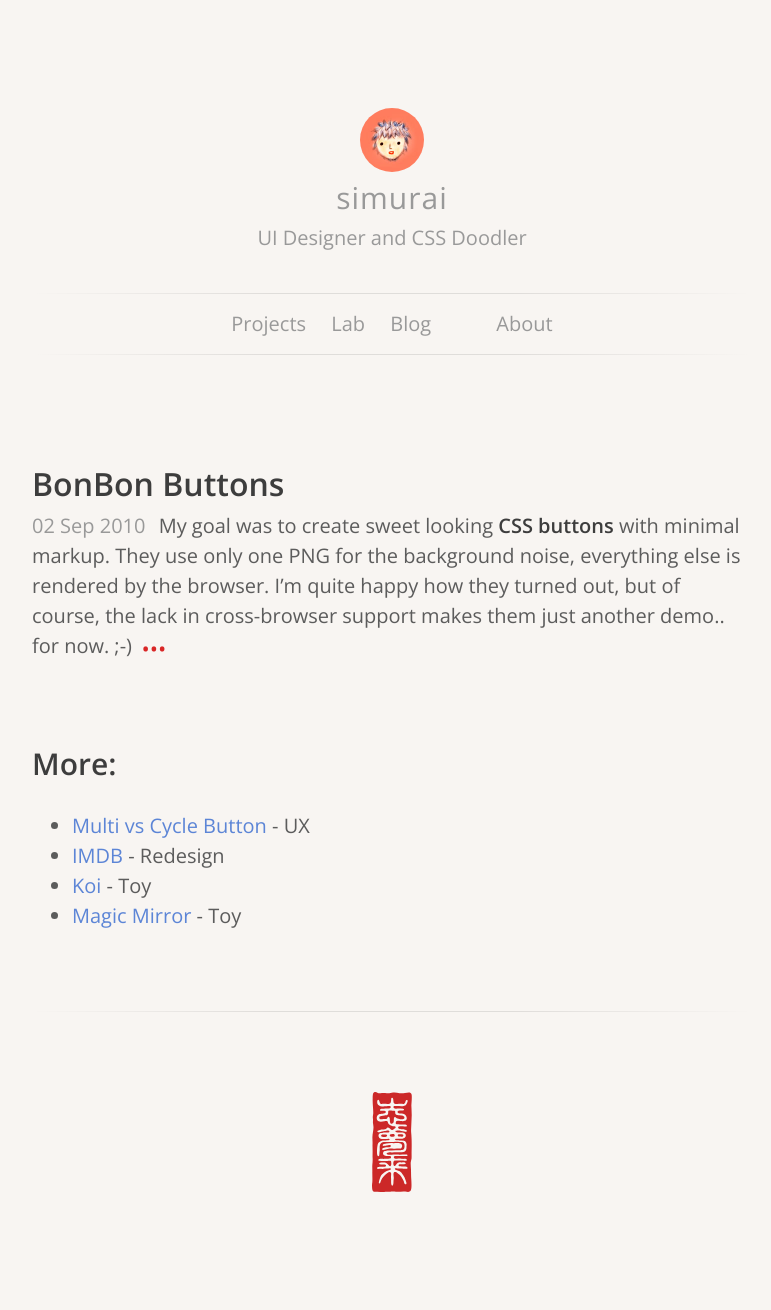
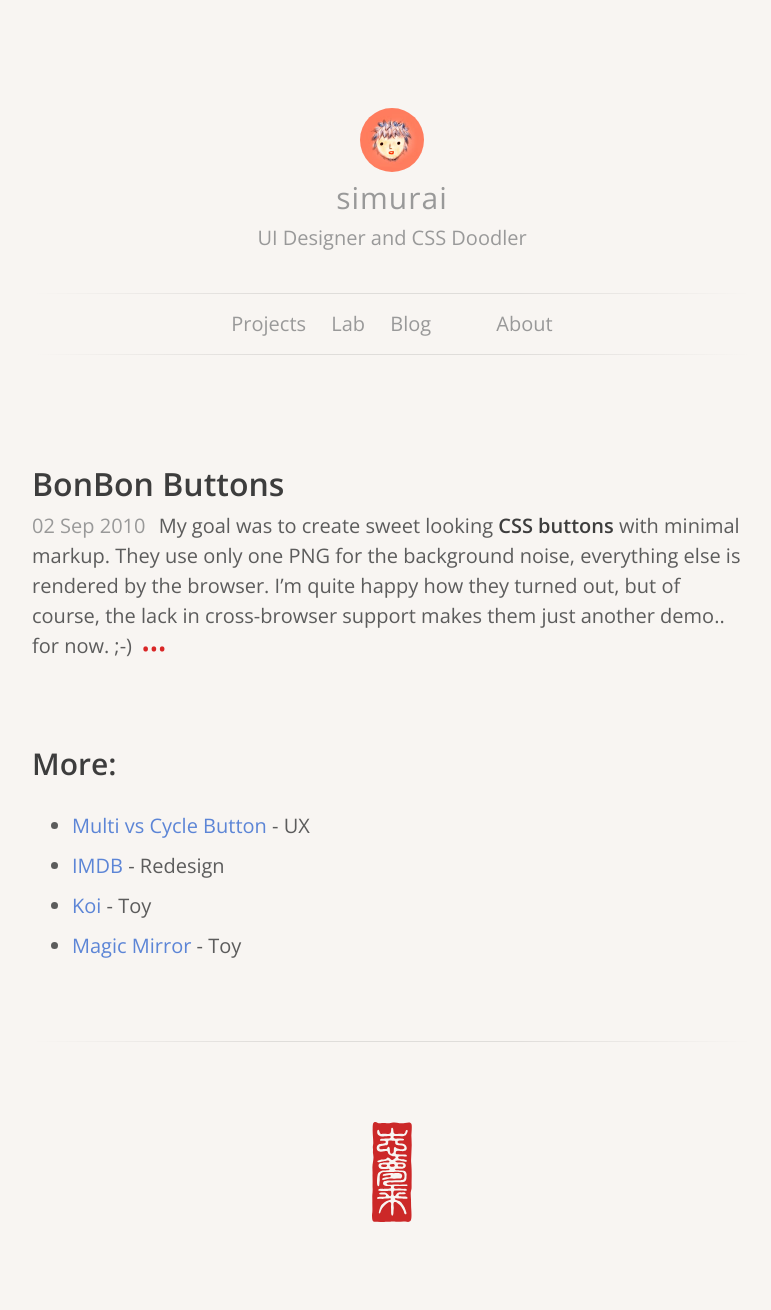
Before and after one commit to simurai/simurai.com, a Jekyll site: the page built from archive/index.md, in a window 1280 px wide. Shown: the whole page, without its empty margins (248-1019 px from the left). Built offline with Jekyll 4.4.1, drawn with Linux system fonts in a browser that asks for light colours; Markdown is read by kramdown in place of the engine named in the settings; before the commit the page ends 1280 px from its top, so only the background shows below that.

Commit message:
Add margin to list items

```diff
--- a/_sass/global.scss
+++ b/_sass/global.scss
@@ -45,6 +45,10 @@ h1, h2, h3, h4, h5, h6 {
 
 h1 {
     line-height: 1.2;
+}
+
+li {
+    margin: .5em 0;
 }
 
 hr {
```
